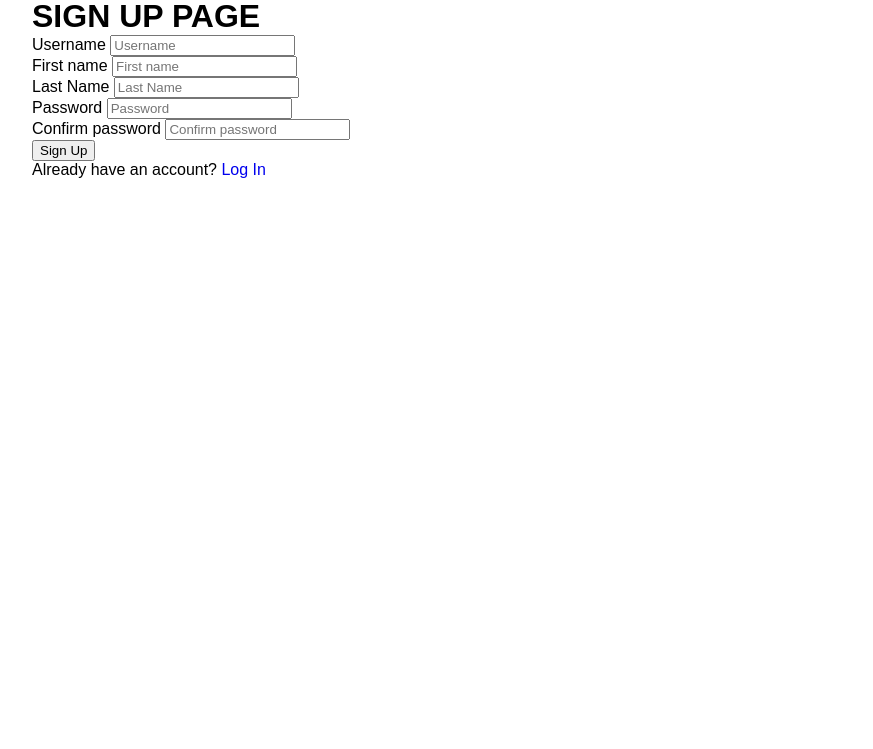
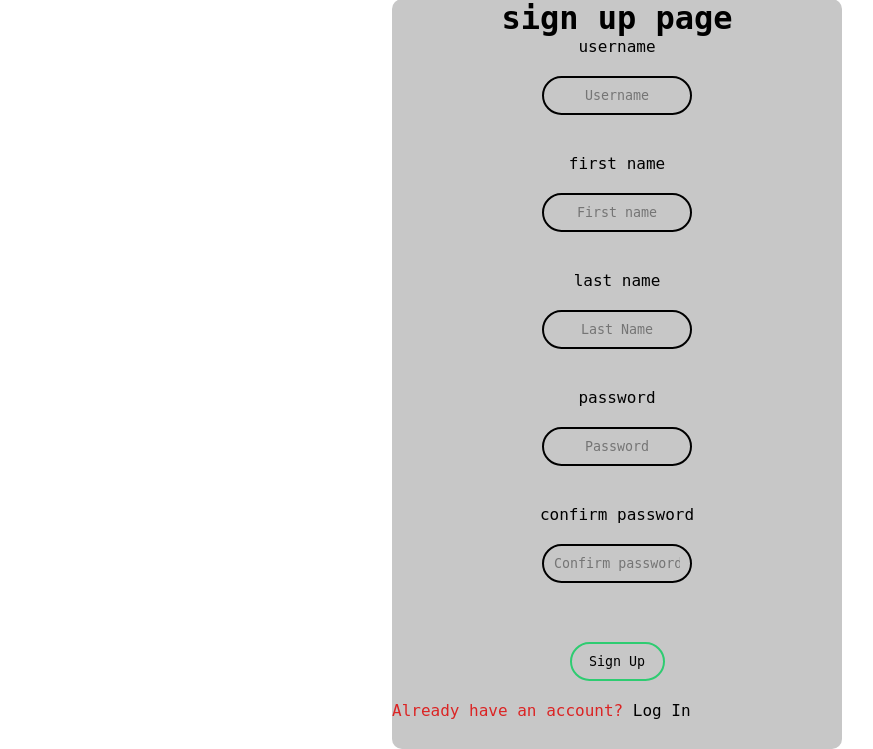
Before and after one commit to AbylayPugashbek/FanpageAITU-main, a Flask app: page /signup in a window 1280 px wide. Shown: the part 232-981 px from the top of the page, without its empty margins (23-896 px from the left). Before the commit the page ends 410 px from the top, so only its background shows below. Run offline with Flask 2, Linux system fonts and the light colour scheme.

Commit message:
edited page about

```diff
--- a/static/asserts/css/main.css
+++ b/static/asserts/css/main.css
@@ -1,20 +1,25 @@
-body {
+/* body {
     padding: 0;
     margin: 0;
-    font-family: 'Montserrat', sans-serif;
+    font-family:'Montserrat', sans-serif;
     color: black;
     /* font-size: 25px; */
 
-  }
+
 
   * {
+    padding: 0;
+    margin: 0;
+    font-family:Andale Mono, monospace;
+    color: black;
     box-sizing: border-box;
   }
 
   h1, h2, h3, h4, h5, h6 {
     padding: 0;
     margin: 0;
-    text-transform: uppercase;
+    text-transform: lowercase;
+    text-align: center;
   }
 
   h2 {
@@ -26,7 +31,10 @@ body {
     font-size: 25px;
     margin-bottom: 28px;
   }
-
+  .span{
+    position: absolute;
+    width: 1000px;
+  }
   a {
     text-decoration: none;
   }
@@ -48,7 +56,9 @@ body {
   .container {
     width: 1170px;
     /*позиционирование по центру*/
-    margin: 0 auto;
+    margin:auto;
+    background-color: rgb(255, 255, 255);
+    border-radius: 10px;
   }
 
   .header {
@@ -61,6 +71,7 @@ body {
 
   header a {
     color: rgb(0, 0, 0);
+    text-transform: lowercase;
   }
 
   .logo {
@@ -71,21 +82,25 @@ body {
 
   .menu {
     display: flex;
-      margin-left: auto;
+    margin: auto;
   }
 
   .menu li a {
-    text-transform: uppercase;
+    text-transform: lowercase;
     font-size: 20px;
     letter-spacing: 0.001em;
+    align-items: center;
   }
 
   .menu li a:hover {
+    color: rgb(0, 0, 0);
     border-bottom: 1px solid #fff;
+    text-transform: uppercase;
   }
 
   .menu li {
     margin-right: 60px;
+    align-items: center;
   }
 
   .teammember {
@@ -101,7 +116,7 @@ body {
   }
 
   .header1 {
-      padding-top: 25px;
+      padding-top: 100px;
       padding-bottom: 150px;
   }
 
@@ -122,7 +137,7 @@ body {
   }
 
   .nav {
-    display: flex;
+    display:inline-flexbox;
     align-items: center;
   }
 
@@ -155,3 +170,121 @@ body {
   .input {
       font-size: 10;
   }
+
+/* #login{
+position: absolute;
+background-color: aqua; }*/
+
+.container1{
+position: relative;
+margin: auto;
+background-color: rgb(199, 199, 199);
+border-radius: 10px;
+width: 450px;
+height: 400px;
+align-items:center ;
+
+}
+.container1 input[type="text"]
+/* .container1 input[type="p"]*/
+{
+    width:150px;
+    text-align:center;
+    display:block;
+    margin:20px auto;
+    padding:10px;
+    outline:none;
+    color:rgb(5, 5, 5);
+    border:2px solid #000000;
+    background:none;
+    border-radius:30px;
+    transition:0.4s;
+}
+h4{
+
+  color:rgb(0, 0, 0);
+  text-transform:lowercase;
+  font-weight:300;
+  text-align: center;
+
+}
+.container1 input[type="submit"]{
+
+
+  width:95px;
+  text-align:center;
+  display:block;
+  margin:20px auto;
+  padding:10px;
+  outline:none;
+  color:black;
+  border:2px solid #2ecc71;
+  background:none;
+  border-radius:30px;
+  transition:0.4s;
+
+
+}
+.container1 input[type="submit"]:hover{
+
+  background:#2ecc71;
+
+
+}
+p{
+  color: #db2424;
+}
+.container2{
+  position: relative;
+  margin: auto;
+  background-color: rgb(199, 199, 199);
+  border-radius: 10px;
+  width: 450px;
+  height: 750px;
+  align-items:center ;
+
+  }
+  .container2 input[type="text"]
+  /* .container1 input[type="p"]*/
+  {
+
+
+      width:150px;
+      text-align:center;
+      display:block;
+      margin:20px auto;
+      padding:10px;
+      outline:none;
+      color:rgb(5, 5, 5);
+      border:2px solid #000000;
+      background:none;
+      border-radius:30px;
+      transition:0.4s;
+  }
+  .container2 input[type="submit"]{
+
+
+    width:95px;
+    text-align:center;
+    display:block;
+    margin:20px auto;
+    padding:10px;
+    outline:none;
+    color:black;
+    border:2px solid #2ecc71;
+    background:none;
+    border-radius:30px;
+    transition:0.4s;
+
+
+  }
+  .container2 input[type="submit"]:hover{
+
+    background:#2ecc71;
+
+
+  }
+  .teammember p {
+    margin-right: 70px;
+    color: #000000;
+  }
--- a/templates/base.html
+++ b/templates/base.html
@@ -23,6 +23,7 @@
               FanPage AITU
             </a>
           </li>
+          <span class="span"></span>
           <li>
             <a href="{{ url_for('home') }}">
               Home
--- a/templates/signup.html
+++ b/templates/signup.html
@@ -3,28 +3,53 @@
 {% block title %} Sign Up {% endblock %}
 
 {% block content %}
-    <div class="container">
+    <div class="container2">
         <form method="post">
             <h1>Sign Up Page</h1>
 
             <!-- Form for signup -->
-            <div class="container">
-                <label for="username">Username</label>
-                <input type="text" class="form-control" name="username" id="username" placeholder="Username"><br>
 
-                <label for="firstname">First name</label>
-                <input type="text" class="form-control" name="firstname" id="firstname" placeholder="First name"><br>
+                <label for="username"><h4>Username</h4></label>
+                <input type="text"
+                class="form-control"
+                name="username"
+                id="username"
+                placeholder="Username">
+                <br>
 
-                <label for="lastname">Last Name</label>
-                <input type="text" class="form-control" name="lastname" id="lastname" placeholder="Last Name"><br>
+                <label for="firstname"><h4>First name</h4></label>
+                <input type="text"
+                class="form-control"
+                name="firstname"
+                id="firstname"
+                placeholder="First name">
+                <br>
 
-                <label for="password">Password</label>
-                <input type="text" class="form-control" name="password" id="password" placeholder="Password"><br>
+                <label for="lastname"><h4>Last Name</h4></label>
+                <input type="text"
+                class="form-control"
+                name="lastname"
+                id="lastname"
+                placeholder="Last Name">
+                <br>
 
-                <label for="confirm">Confirm password</label>
-                <input type="text" class="form-control" name="confirm" id="confirm" placeholder="Confirm password"><br>
+                <label for="password"><h4>Password</h4></label>
+                <input type="text"
+                class="form-control"
+                name="password"
+                id="password"
+                placeholder="Password"><br>
 
-                <input type="submit" value="Sign Up">
+                <label for="confirm"><h4>Confirm password</h4></label>
+                <input type="text"
+                class="form-control"
+                name="confirm"
+                id="confirm"
+                placeholder="Confirm password">
+                <br>
+
+                <input type="submit"
+                value="Sign Up">
 
                 <p>
                     Already have an account? <a href="{{ url_for('login') }}">Log In</a>
```
Also changed, not shown: templates/login.html (+18 -7 lines).
